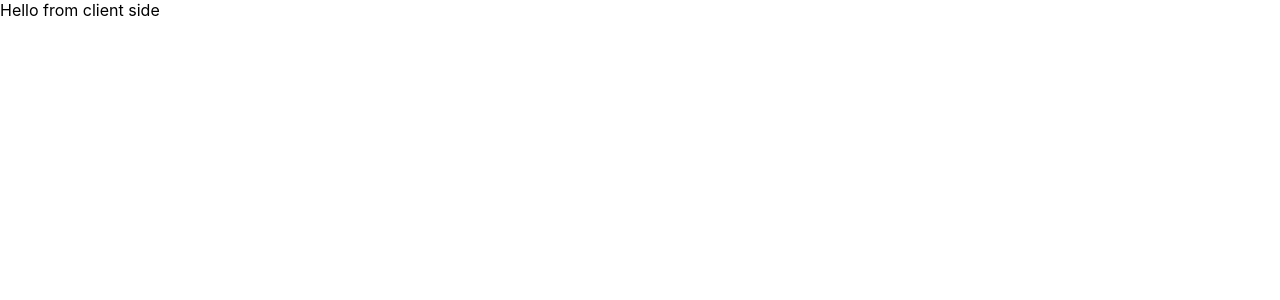
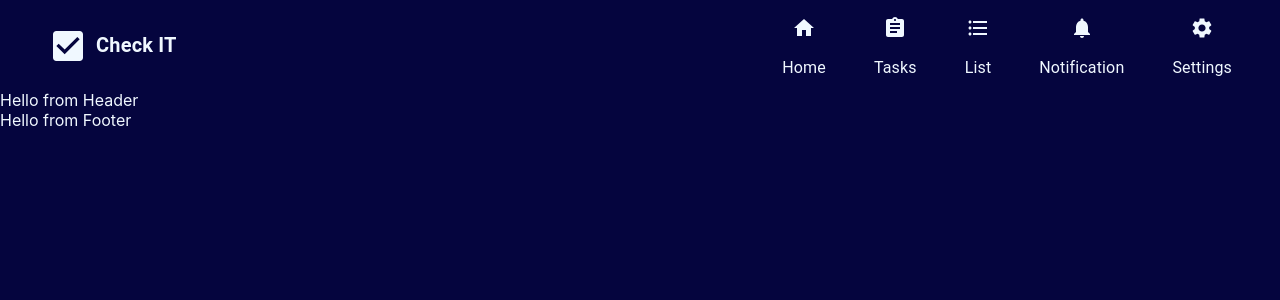
Before and after one commit to RashidHussain786/CheckIt_Frontend, a React (Create React App) app: page / in a window 1280 px wide. Shown: the top 300 px of the page. Built offline with nearby package versions, Linux system fonts and the light colour scheme.

Commit message:
Adding NavBar

```diff
--- a/src/App.js
+++ b/src/App.js
@@ -1,9 +1,10 @@
+import Home from "./Pages/Home";
 
 
 function App() {
   return (
     <>
-    Hello from client side
+    <Home/>
     </>
   );
 }
--- /dev/null
+++ b/src/Components/Footer.js
@@ -0,0 +1,14 @@
+import { Box } from '@mui/material'
+import React from 'react'
+
+const Footer = () => {
+  return (
+    <>
+    <Box>
+    Hello from Footer
+    </Box>
+    </>
+  )
+}
+
+export default Footer
--- /dev/null
+++ b/src/Components/Header.js
@@ -0,0 +1,14 @@
+import { Box } from '@mui/material'
+import React from 'react'
+
+const Header = () => {
+  return (
+    <>
+    <Box>
+    Hello from Header
+    </Box>
+    </>
+  )
+}
+
+export default Header
--- /dev/null
+++ b/src/Components/NavBar.js
@@ -0,0 +1,69 @@
+import { Box, Container, IconButton, Typography } from '@mui/material';
+import { Home, Assignment, FormatListBulleted, Notifications, Settings, CheckBox,} from '@mui/icons-material';
+import React from 'react';
+
+const NavBar = () => {
+  const [hoverIndex, setHoverIndex] = React.useState(null);
+
+  const handleMouseEnter = (index) => {
+    setHoverIndex(index);
+  };
+
+  const handleMouseLeave = () => {
+    setHoverIndex(null);
+  };
+
+  const navItems = [
+    { icon: <Home />, label: 'Home' },
+    { icon: <Assignment />, label: 'Tasks' },
+    { icon: <FormatListBulleted />, label: 'List' },
+    { icon: <Notifications />, label: 'Notification' },
+    { icon: <Settings />, label: 'Settings' },
+  ];
+
+  return (
+    <Box display="flex" justifyContent="space-between" alignItems="center">
+      <Box
+        display="flex"
+        alignItems="center"
+        sx={{ml: 5, minWidth: 200 }}
+      >
+        <IconButton color="inherit" aria-label="check-Box" sx={{ display: 'block', pb: '0px' }}>
+          <CheckBox sx={{fontSize:40}}/>
+        </IconButton>
+        <Typography variant="subtitle1" sx={{ fontWeight: 'bold',fontSize:20 }}>
+          Check IT
+        </Typography>
+      </Box>
+      <Container sx={{ maxWidth: { lg: 1800 } }}>
+        <Box display="flex" justifyContent="flex-end" >
+          {navItems.map((item, index) => (
+            <Box
+              key={index}
+              display="flex"
+              alignItems="center"
+              flexDirection="column"
+              onMouseEnter={() => handleMouseEnter(index)}
+              onMouseLeave={handleMouseLeave}
+              sx={{
+                bgcolor: hoverIndex === index ? '#1a1a70' : 'transparent',
+                transition: 'background-color 0.3s ease',
+                cursor:'pointer',
+                padding: '8px',
+              }}
+            >
+              <IconButton color="inherit" aria-label={item.label} sx={{ display: 'block' }}>
+                {item.icon}
+              </IconButton>
+              <Typography variant="subtitle1" sx={{ mx: 2 }}>
+                {item.label}
+              </Typography>
+            </Box>
+          ))}
+        </Box>
+      </Container>
+    </Box>
+  );
+};
+
+export default NavBar;
--- /dev/null
+++ b/src/Pages/Home.js
@@ -0,0 +1,19 @@
+import React from 'react'
+import {Box} from '@mui/material'
+import NavBar from '../Components/NavBar'
+import Header from '../Components/Header'
+import Footer from '../Components/Footer'
+
+const Home = () => {
+  return (
+    <>
+    <Box sx={{display:'flex',flexDirection:'column'}}>
+     <NavBar/>
+     <Header/>
+     <Footer/>
+    </Box>
+    </>
+  )
+}
+
+export default Home
--- a/src/index.css
+++ b/src/index.css
@@ -5,6 +5,8 @@ body {
     sans-serif;
   -webkit-font-smoothing: antialiased;
   -moz-osx-font-smoothing: grayscale;
+  background-color: #05053e;
+  color: aliceblue;
 }
 
 code {
```
